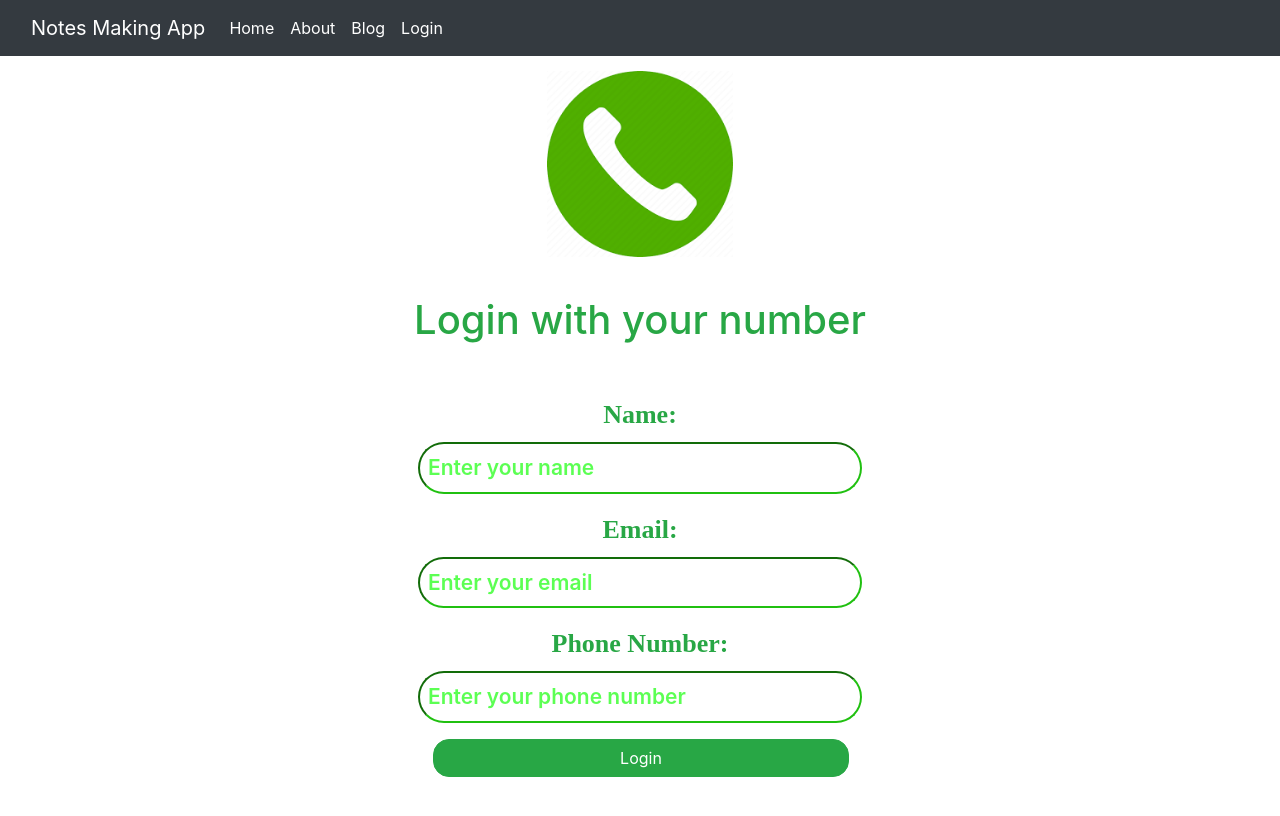
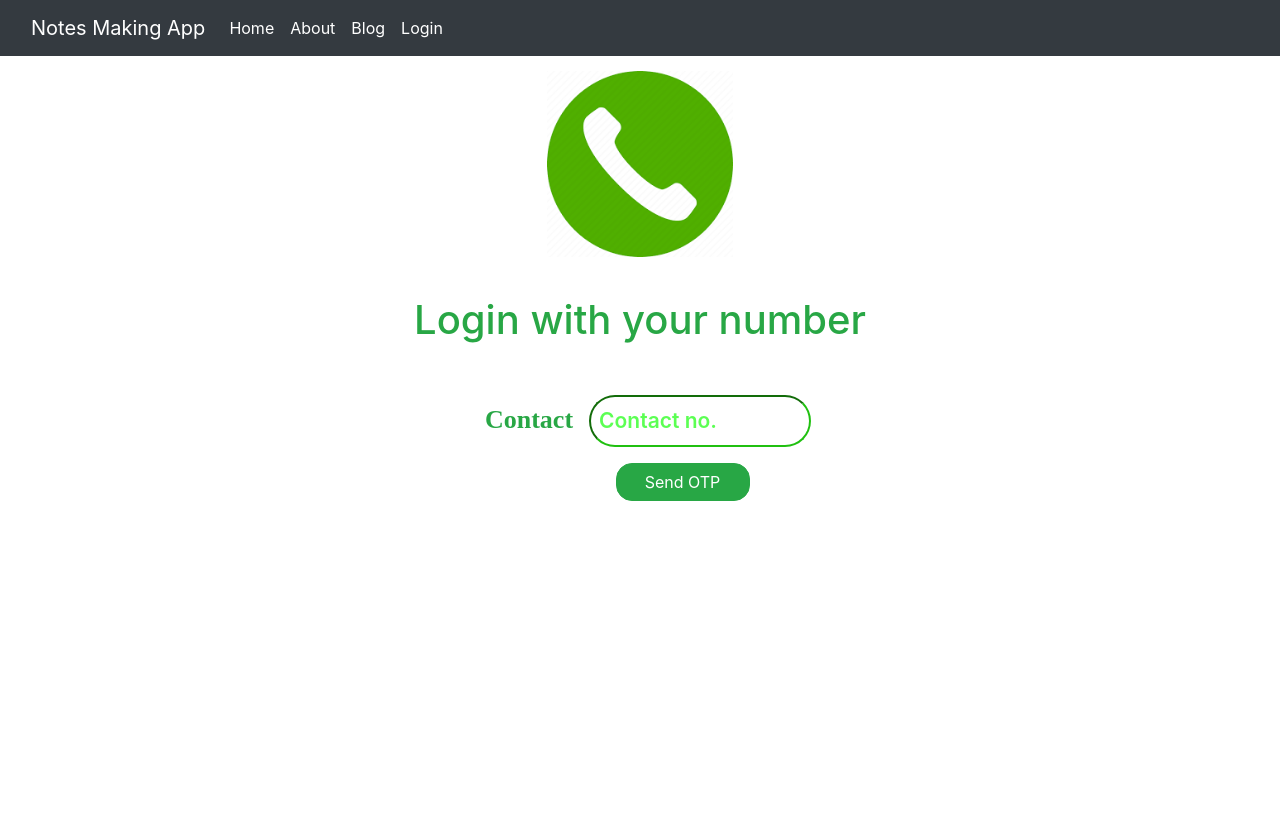
Before and after one commit to Nitin1604/notesApp-react, a React (Create React App) app: page /login in a window 1280 px wide. Shown: the top 816 px of the page. Built offline with nearby package versions, Linux system fonts and the light colour scheme.

Commit message:
Updated login.js code

```diff
--- a/src/Components/login.js
+++ b/src/Components/login.js
@@ -6,49 +6,13 @@ import { Helmet } from 'react-helmet';
 
 const Title = 'Login Page';
 const LoginComponent = () => {
-
-    // validilityMsgInputName : When inputName were left empty
-    const [validilityMsgInputName, setvalidilityMsgInputName] = useState('')
-
-    // validilityMsgInputEmail : When inputEmail were left empty
-    const [validilityMsgInputEmail, setvalidilityMsgInputEmail] = useState('')
-
    // validilityMsgInputContact : When inputContact were left empty
    const [validilityMsgInputContact, setvalidilityMsgInputContact] = useState('')
 
    // loginErrorMessage : On clicking login button will show particular error when clicking on a button..
    const [loginErrorMessage, setLoginErrorMessage] = useState('')
 
-    // useState for setting the name
-    const [inputName, setInputName] = useState('')
-
-
-    // function to handle the InputName
-    function InputNameMsg(event) {
-        setInputName(event.target.value)
-    }
-
-    // function to handle setInputNameError
-    const setInputNameError = (errorInputName) => {
-        setvalidilityMsgInputName(errorInputName)
-        return false
-    }
-
-    // useState for setting the email
-    const [inputEmail, setInputEmail] = useState('')
-
-    // function to handle the InputEmail
-    function InputEmailMsg(event) {
-        setInputEmail(event.target.value)
-    }
-
-    // function to handle setInputEmailError
-    const setInputEmailError = (errorInputEmail) => {
-        setvalidilityMsgInputEmail(errorInputEmail)
-        return false
-    }
-
-    // useState for setting the contact
+   // useState for setting the contact , whenever user left the input field as empty
    const [inputContact, setInputContact] = useState('')
 
    // function to handle the InputContact
@@ -56,7 +20,7 @@ const LoginComponent = () => {
        setInputContact(event.target.value)
    }
 
-    // function to handle setInputContactError
+   // function to handle setInputContactError when field is empty
    const setInputContactError = (errorInputContact) => {
        setvalidilityMsgInputContact(errorInputContact)
        return false
@@ -64,33 +28,23 @@ const LoginComponent = () => {
 
     // function to handle validation
     const validationFunction = (event) => {
-        event.preventDefault()
-
-        // when inputName were left blank
-        if (inputName === '') {
-            return setInputNameError("Name can't be left blank!!")
-        }
-        else {
-            setvalidilityMsgInputName('')
-        }
-
-         // when inputEmail were left blank
-         if (inputEmail === '') {
-            return setInputEmailError("Email can't be left blank!!")
-        }
-        else {
-            setvalidilityMsgInputEmail('')
-        }
+        event.preventDefault();
 
         // when inputContact were left blank
         if (inputContact === '') {
-            return setInputContactError("You forgot to enter your contact number!!")
-        }
-        else {
-            setvalidilityMsgInputContact('')
+            return setInputContactError("You forgot to enter your contact number!!");
         }
 
+        // when inputContact has digits less than 10 , show this error message
+        if (inputContact.length < 10) {
+            return setInputContactError("Contact number must be at least 10 digits long.");
         }
+
+        // When both conditions are satisfied, clearing the error message
+        setvalidilityMsgInputContact('');
+
+    };
+
     return (
         <>
         <Helmet>
@@ -114,45 +68,14 @@ const LoginComponent = () => {
 
                             <form action="" onSubmit={validationFunction}>
 
-                                    {/* form-group for "Name" */}
-                                    <div className="form-group">
-                                        <b><label htmlFor="text" className="text-success">Name: </label></b>
-                                        <input type="text" name="text" id="text" placeholder="Enter your name" className="text-primary inputName" value={inputName} onChange={InputNameMsg} />
-
-                                        {/* Validation Block "Input Name" will start here */}
-                                        <div className="row" hidden={validilityMsgInputName === ''}>
-                                            <div className="col-sm-12">
-                                                <div className="row my-2 tx-red">
-                                                    <div className="col-sm-10 tx-center">{validilityMsgInputName}</div>
-                                                </div>
-                                            </div>
-                                        </div>
-                                        {/* Validation Block "Input Name" will ends here */}
-
-                                    </div>
-                                    {/* form-group for "Name" */}
-
-                                    {/* form-group for "Email"  */}
-                                    <div className="form-group">
-                                        <b><label htmlFor="text" className="text-success">Email: </label></b>
-                                        <input type="text" name="text" id="text" placeholder="Enter your email" className="text-primary inputEmail" value={inputEmail} onChange={InputEmailMsg}/>
-
-                                          {/* Validation Block "Input Email" will start here */}
-                                          <div className="row" hidden={validilityMsgInputEmail === ''}>
-                                            <div className="col-sm-12">
-                                                <div className="row my-2 tx-red">
-                                                    <div className="col-sm-10 tx-center">{validilityMsgInputEmail}</div>
-                                                </div>
-                                            </div>
-                                        </div>
-                                        {/* Validation Block "Input Email" will ends here */}
-                                    </div>
-                                    {/* form-group for "Email"  */}
 
                                 {/* form-group for "Phone Number" */}
                                 <div className="form-group">
-                                        <b><label htmlFor="text" className="text-success">Phone Number: </label></b>
-                                        <input type="text" name="text" id="text" placeholder="Enter your phone number" className="text-primary inputPhone"value={inputContact} onChange={InputContactMsg} />
+                                    <b><label htmlFor="Name" className="mx-3 text-success">Contact</label></b>
+                                    <input type="text" id="name" name="name" className="col-sm-6 text-primary inputPhone " placeholder="Contact no." value={inputContact} onChange={InputContactMsg} />
+                                    {/* <div>
+                                        {isInvalidContactNumber && <p>Error: Contact number must be 10 digits long.</p>}
+                                    </div> */}
 
                                     {/* Validation Block "Input Contact" will start here */}
                                     <div className="row" hidden={validilityMsgInputContact === ''}>
@@ -168,8 +91,8 @@ const LoginComponent = () => {
                                 {/* form-group for "Phone Number" */}
 
                                 {/* container class for "Login" button */}
-                                    <div className="container">
-                                        <button className="btn btn-success" id="loginID" style={{ borderRadius: '16px', width: '416px', }}>Login</button>
+                                <div className="container" style={{ paddingLeft: '100px' }}>
+                                    <button className="btn btn-success" id="loginID" style={{ borderRadius: '16px', width: '134px', }}>Send OTP</button>
                                 </div>
                                 {/* container class for "Login" button */}
 
@@ -189,10 +112,9 @@ const LoginComponent = () => {
 
         </div>
         {/* div having id LoginComponent */}
-
     </>
 
-    )
-}
+    );
+};
 
 export default LoginComponent;
```
Lines whose indentation alone changed are shown as unchanged.
